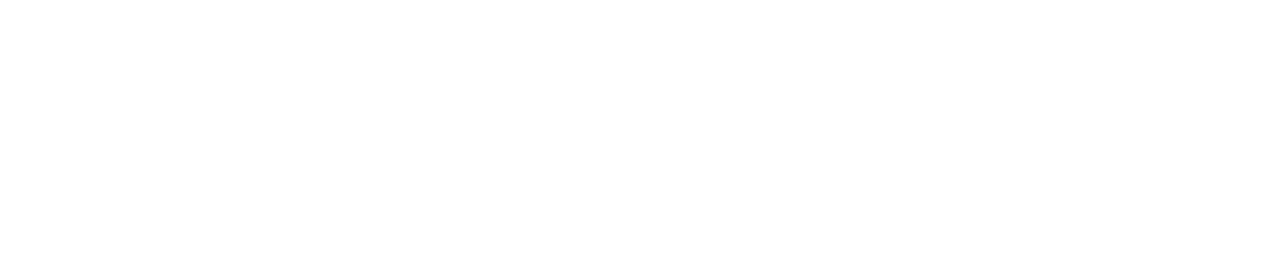
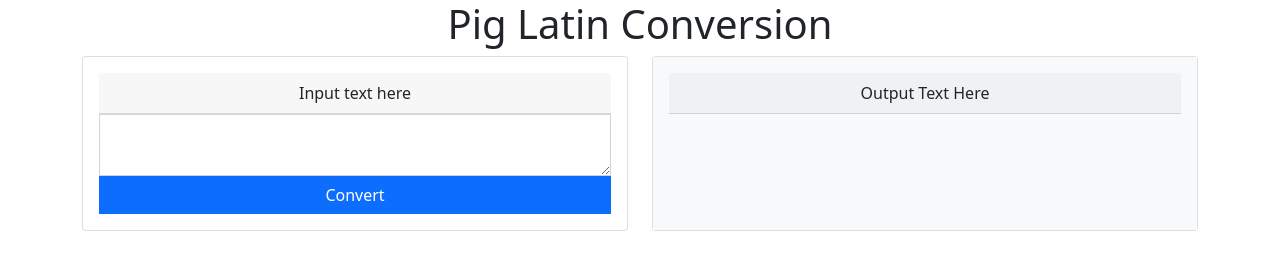
Before and after one commit to AlyxMoon/epicodus-week03-pig-latin, a plain HTML site: page index.html in a window 1280 px wide. Drawn offline with nearby package versions, Linux system fonts and the light colour scheme.

Commit message:
add ui input and output, along with additional function - fleshed out HTML page with the necessary elements for getting input and showing output - added a new function  that can iterate through a sentence and call the existing function per word

```diff
--- a/index.html
+++ b/index.html
@@ -5,12 +5,56 @@
   <meta http-equiv="X-UA-Compatible" content="IE=edge">
   <meta name="viewport" content="width=device-width, initial-scale=1.0">
 
+  <link rel="stylesheet" href="https://cdn.jsdelivr.net/npm/bootstrap@5.0.1/dist/css/bootstrap.min.css" integrity="undefined" crossorigin="anonymous">
+
+  <script src="https://code.jquery.com/jquery-3.6.0.min.js" integrity="sha256-/xUj+3OJU5yExlq6GSYGSHk7tPXikynS7ogEvDej/m4=" crossorigin="anonymous"></script>
+
   <script src="js/scripts-logic.js"></script>
   <script src="js/scripts-test.js"></script>
+  <script src="js/scripts-ui.js"></script>
 
   <title>Pig Latin</title>
 </head>
 <body>
+  <header class="container text-center">
+    <h1>Pig Latin Conversion</h1>
+  </header>
+  <main class="container">
+    <div class="row">
 
+      <div class="col">
+
+        <div class="card">
+          <div class="card-body d-grid">
+            <header>
+              <label
+                for="input"
+                class="card-header text-center w-100"
+              >Input text here</label>
+            </header>
+
+            <textarea class="form-control rounded-0"></textarea>
+
+            <button class="btn btn-primary rounded-0">
+              Convert
+            </button>
+          </div>
+        </div>
+      </div>
+
+      <div class="col">
+        <div class="card h-100">
+          <div class="card-body bg-light">
+            <header class="card-header text-center">
+              Output Text Here
+            </header>
+
+            <div id="output"></div>
+          </div>
+        </div>
+      </div>
+
+    </div>
+  </main>
 </body>
 </html>
--- a/js/scripts-logic.js
+++ b/js/scripts-logic.js
@@ -1,21 +1,31 @@
 
-function convertToPigLatin (text) {
-  if (/^[aeiou]/.test(text)) {
-    return `${text}way`
+
+function convertToPigLatin (word) {
+  if (/^[aeiou]/.test(word)) {
+    return `${word}way`
   }
 
-  if (text.startsWith('qu')) {
-    return `${text.slice(2)}quay`
+  if (word.startsWith('qu')) {
+    return `${word.slice(2)}quay`
   }
 
-  const beginningConsonant = text.match(/^[^aeiou]+/)
+  const beginningConsonant = word.match(/^[^aeiou]+/)
 
   if (beginningConsonant) {
     return '' +
-      text.slice(beginningConsonant[0].length) +
+      word.slice(beginningConsonant[0].length) +
       beginningConsonant.join('') +
       'ay'
   }
 
-  return text
+  return word
 }
+
+function convertToPigLatinMultiple (sentence) {
+  sentence = sentence.trim().replace(/ +/g, ' ')
+
+  return sentence
+    .split(' ')
+    .map(convertToPigLatin)
+    .join(' ')
+}
--- /dev/null
+++ b/js/scripts-ui.js
@@ -0,0 +1,10 @@
+const main = () => {
+  $('button').on('click', () => {
+    const input = $('textarea').val()
+    const output = convertToPigLatinMultiple(input)
+
+    $('#output').text(output)
+  })
+}
+
+$(main)
```
